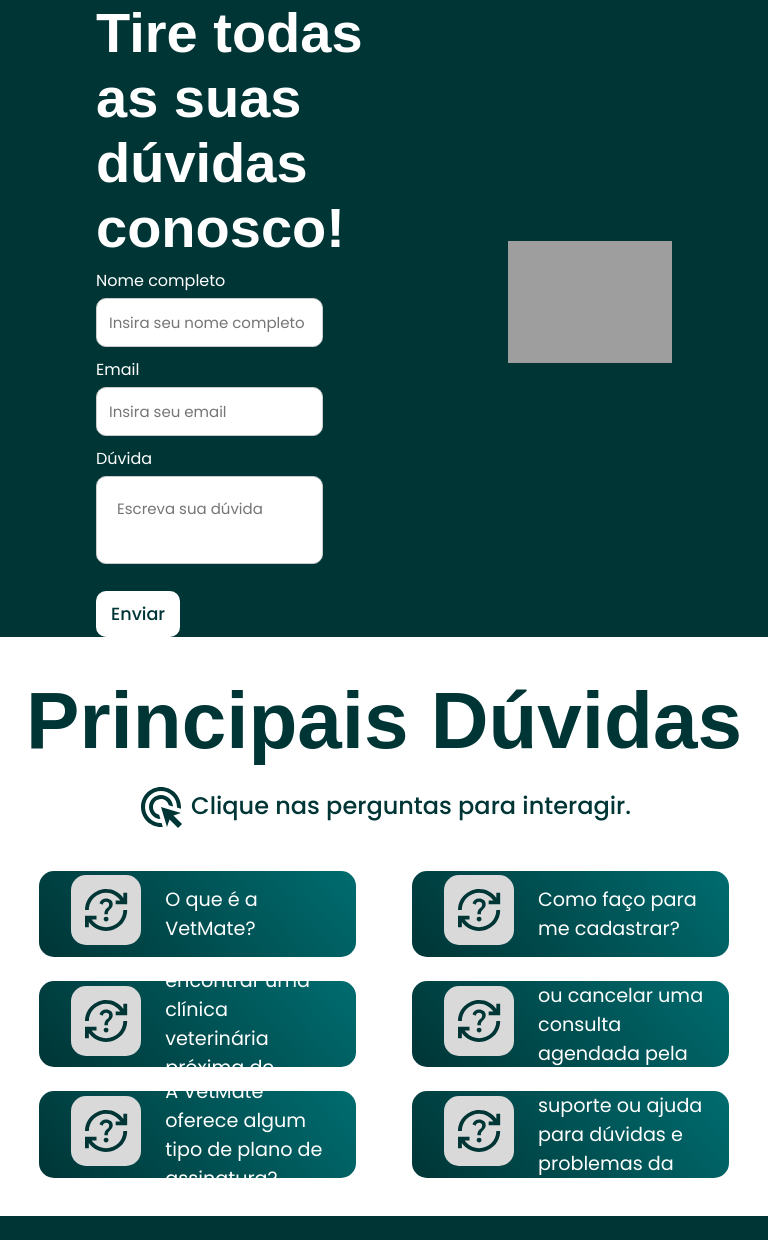
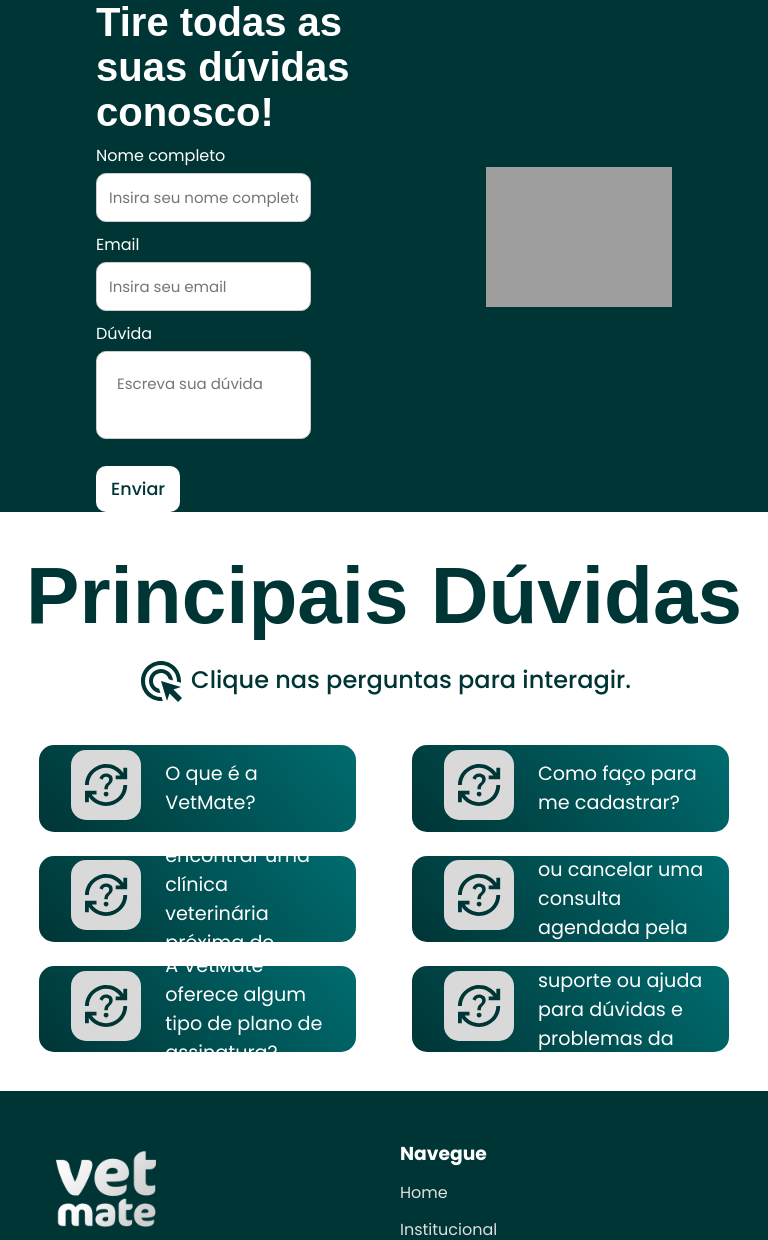
Before and after one commit to vlipe/VetMate, a PHP site: page /html/contato.html in a window 768 px wide. Shown: the part 111-1351 px from the top of the page. Run offline with PHP 8.4, Linux system fonts and the light colour scheme; some libraries are stand-ins or nearby versions; some web fonts are replaced; grey boxes are pictures that could not be loaded.

Commit message:
caminhos para botões colocados, ajustando o form (não completo).

```diff
--- a/VetMate/css/contato.css
+++ b/VetMate/css/contato.css
@@ -180,9 +180,9 @@ header {
 h1 {
     font-family: "Cocon", sans-serif;
     margin-bottom: 2%;
-    font-size: 3.5rem;
+    font-size: 3rem;
     word-wrap: break-word;
-    width: 70%;
+    width: 60%;
     color: white;
 }
 
@@ -272,6 +272,35 @@ form button[type="submit"]:hover {
     background-color: #00c2a2;
     color: white;
     scale: 1;
+}
+
+@media (min-width: 768px) and (max-width: 1024px){
+    .container-form form {
+        margin-left: 6rem;
+        width: 63%;
+    }
+
+    .container-form .image-container {
+        display: flex;
+        justify-content: flex-end;
+        margin-right: 6rem;
+        width: 30%;
+    }
+
+    .container-form .image-container img {
+        width: 100%;
+        height: auto;
+        margin-bottom: 20%;
+    }
+
+    h1 {
+        font-family: "Cocon", sans-serif;
+        margin-bottom: 2%;
+        font-size: 2.5rem;
+        word-wrap: break-word;
+        width: 70%;
+        color: white;
+    }
 }
 
 /*Página de Perguntas e Dúvidas. */
```
Also changed, not shown: VetMate/css/home.css (+16 -8 lines), VetMate/html/home.html (+7 -7 lines).
